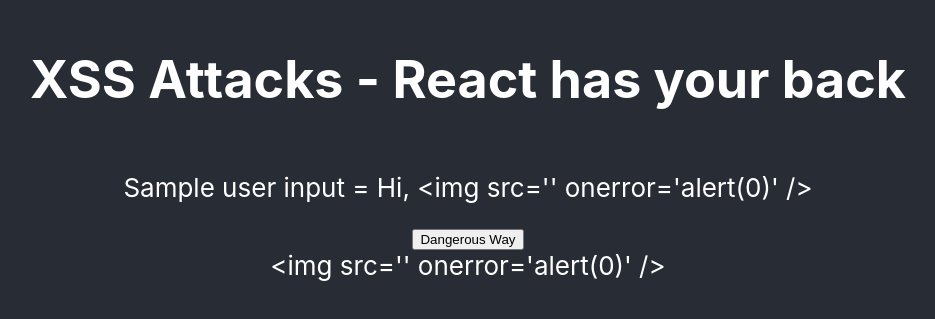
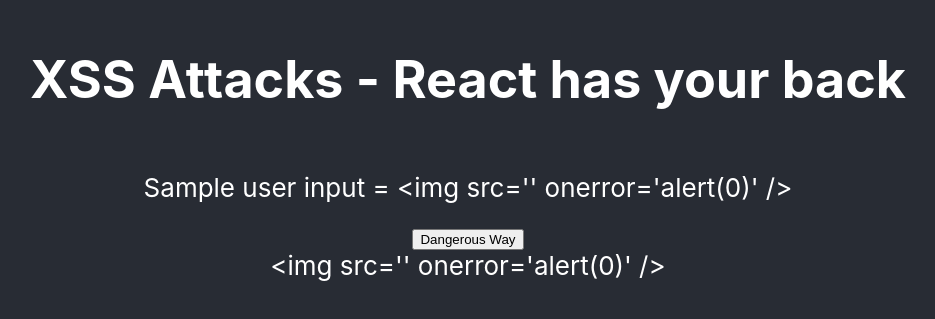
Before and after one commit to np020/cso-116-final-project, a React (Create React App) app: page /xss in a window 1280 px wide. Shown: the part 253-572 px from the top of the page, without its empty margins (172-1107 px from the left). Built offline with nearby package versions, Linux system fonts and the light colour scheme.

Commit message:
add routing to app

```diff
--- a/package.json
+++ b/package.json
@@ -8,6 +8,7 @@
     "@testing-library/user-event": "^12.8.3",
     "react": "^17.0.2",
     "react-dom": "^17.0.2",
+    "react-router-dom": "^5.2.0",
     "react-scripts": "4.0.3",
     "web-vitals": "^1.1.1"
   },
--- a/src/App.js
+++ b/src/App.js
@@ -1,41 +1,15 @@
 import './App.css';
 import React, { Component } from 'react'
+import { Route } from "react-router-dom";
+import Xss from './Xss';
 
-const sampleText = "<img src='' onerror='alert(0)' />";
 
 class App extends Component {
-
-  constructor(props) {
-    super(props);
-    this.state = {
-      sanitized: true
-    };
-  }
-
-  getUnsanitzedWayXSS = () => {
-    return <div dangerouslySetInnerHTML={{ __html: sampleText }} />;
-  }
-
-  getSanitzedWayXSS = () => {
-    return <div> {sampleText} </div>;
-  }
-
-  setSanatizedFlag = () => {
-    this.setState({sanitized: !this.state.sanitized});
-  }
-
-
   render() {
   return (
     <div className="App">
     <header className="App-header">
-
-      <h1>XSS Attacks - React has your back</h1>
-      <p>Sample user input = Hi, {sampleText}</p>
-      <button onClick={this.setSanatizedFlag}>
-        {this.state.sanitized ? "Dangerous Way" : "Sanitized Way"}
-      </button>
-      {this.state.sanitized ? this.getSanitzedWayXSS(): this.getUnsanitzedWayXSS()}
+      <Route path="/xss"><Xss/></Route>
     </header>
     </div>
   );
--- /dev/null
+++ b/src/Xss.js
@@ -0,0 +1,45 @@
+import './App.css';
+import React, { Component } from 'react'
+
+const sampleText = "<img src='' onerror='alert(0)' />";
+
+class Xss extends Component {
+
+  constructor(props) {
+    super(props);
+    this.state = {
+      sanitized: true
+    };
+  }
+
+  getUnsanitzedWayXSS = () => {
+    return <div dangerouslySetInnerHTML={{ __html: sampleText }} />;
+  }
+
+  getSanitzedWayXSS = () => {
+    return <div> {sampleText} </div>;
+  }
+
+  setSanatizedFlag = () => {
+    this.setState({sanitized: !this.state.sanitized});
+  }
+
+
+  render() {
+  return (
+    <div className="App">
+    <header className="App-header">
+
+      <h1>XSS Attacks - React has your back</h1>
+      <p>Sample user input = {sampleText}</p>
+      <button onClick={this.setSanatizedFlag}>
+        {this.state.sanitized ? "Dangerous Way" : "Sanitized Way"}
+      </button>
+      {this.state.sanitized ? this.getSanitzedWayXSS(): this.getUnsanitzedWayXSS()}
+    </header>
+    </div>
+  );
+}
+}
+
+export default Xss;
--- a/src/index.js
+++ b/src/index.js
@@ -3,11 +3,12 @@
 import './index.css';
 import App from './App';
 import reportWebVitals from './reportWebVitals';
+import { BrowserRouter } from "react-router-dom";
 
 ReactDOM.render(
-  <React.StrictMode>
+  <BrowserRouter>
     <App />
-  </React.StrictMode>,
+  </BrowserRouter>,
   document.getElementById('root')
 );
 
```
Also changed, not shown: 1 other file (tests, documents, lock files or other folders).
